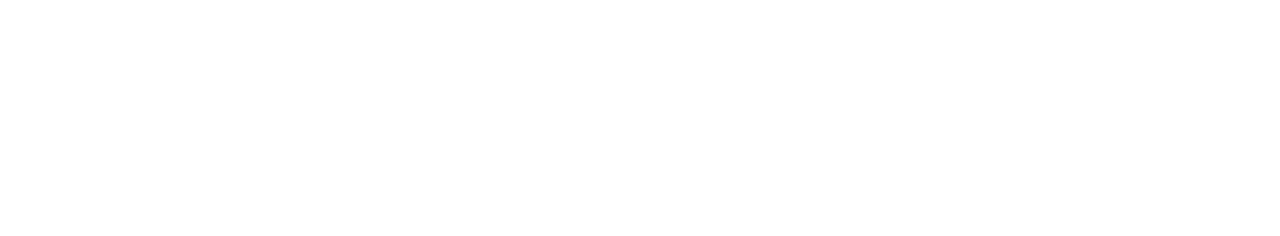
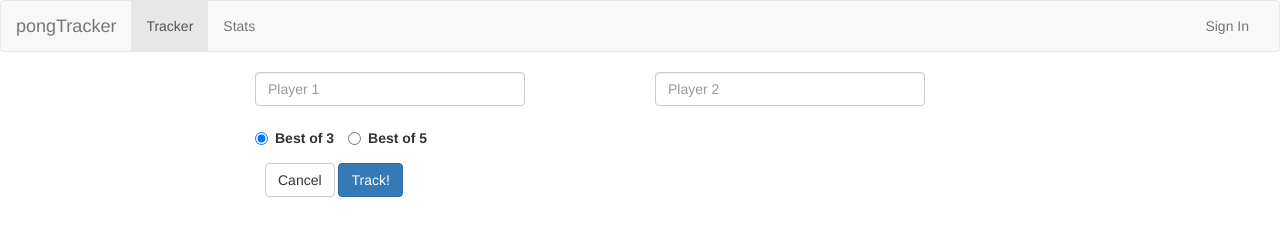
Before and after one commit to michaeldiguiseppi/ping-pong-app, a website: page src/index.html in a window 1280 px wide. Drawn offline with nearby package versions, Linux system fonts and the light colour scheme.

Commit message:
added initial tracking form

```diff
--- a/src/css/main.css
+++ b/src/css/main.css
@@ -1 +1,6 @@
 /* add custom styles */
+
+
+label {
+    display: inline;
+}
--- a/src/index.html
+++ b/src/index.html
@@ -2,18 +2,83 @@
 <html lang="en">
   <head>
     <meta charset="utf-8">
-    <title>Untitled</title>
+    <title>Ping Pong App</title>
 
-    <link rel="stylesheet" type="text/css" href="https://maxcdn.bootstrapcdn.com/bootstrap/3.3.5/css/bootstrap.min.css">
 
+
+    <link rel="stylesheet" type="text/css" href="https://maxcdn.bootstrapcdn.com/bootswatch/3.3.6/journal/bootstrap.min.css">
     <link rel="stylesheet" type="text/css" href="css/main.css">
   </head>
   <body>
+  <nav class="navbar navbar-default">
+  <div class="container-fluid">
+    <div class="navbar-header">
+      <button type="button" class="navbar-toggle collapsed" data-toggle="collapse" data-target="#bs-example-navbar-collapse-1">
+        <span class="sr-only">Toggle navigation</span>
+        <span class="icon-bar"></span>
+        <span class="icon-bar"></span>
+        <span class="icon-bar"></span>
+      </button>
+      <a class="navbar-brand" href="#">pongTracker</a>
+    </div>
+
+    <div class="collapse navbar-collapse" id="bs-example-navbar-collapse-1">
+      <ul class="nav navbar-nav">
+        <li class="active"><a href="#">Tracker<span class="sr-only">(current)</span></a></li>
+        <li><a href="#">Stats</a></li>
+      </ul>
+      <ul class="nav navbar-nav navbar-right">
+        <li><a href="#">Sign In</a></li>
+      </ul>
+    </div>
+  </div>
+</nav>
+<div class="container">
+  <form class="form-horizontal">
+    <fieldset>
+      <div class="row">
+        <div class="form-group">
+          <div class="col-lg-3 col-lg-offset-2">
+            <input type="text" class="form-control" id="player1" placeholder="Player 1">
+          </div>
+          <div class="col-lg-3 col-lg-offset-1">
+            <input type="text" class="form-control" id="player2" placeholder="Player 2">
+          </div>
+        </div>
+      </div>
+      <div class="form-group">
+        <div class="row">
+          <div class="col-lg-3 col-lg-offset-2">
+            <div class="radio-inline">
+              <label>
+                <input type="radio" name="optionsRadios" id="threeGames" value="threeGames" checked="">
+                Best of 3
+              </label>
+            </div>
+            <div class="radio-inline">
+              <label>
+                <input type="radio" name="optionsRadios" id="fiveGames" value="fiveGames">
+                Best of 5
+              </label>
+            </div>
+          </div>
+        </div>
+      </div>
+      <div class="form-group">
+        <div class="col-lg-10 col-lg-offset-2">
+          <button type="reset" class="btn btn-default">Cancel</button>
+          <button type="submit" class="btn btn-primary">Track!</button>
+        </div>
+      </div>
+    </fieldset>
+  </form>
+</div>
+
+
+
 
     <script src="https://code.jquery.com/jquery-2.1.4.min.js"></script>
-
     <script src="https://maxcdn.bootstrapcdn.com/bootstrap/3.3.5/js/bootstrap.min.js"></script>
-
     <script type="text/javascript" src="js/main.js"></script>
   </body>
 </html>
```
